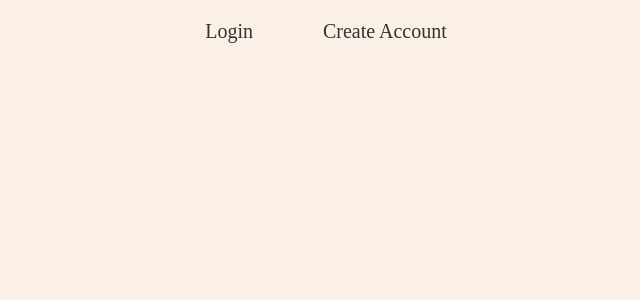
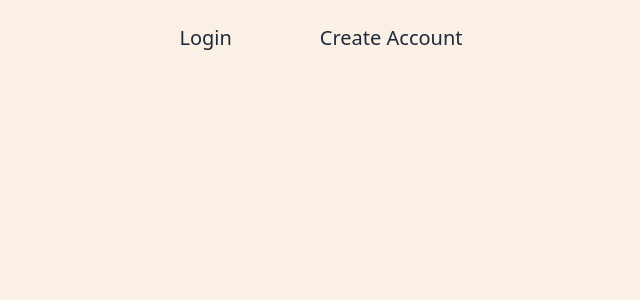
Before and after one commit to SindiGura/CPS406Project, a React (Create React App) app in the folder client/: page / in a window 1280 px wide. Shown: the top 300 px of the page, without its empty margins (319-959 px from the left). Built offline with nearby package versions, Linux system fonts and the light colour scheme.

Commit message:
change to tailwind

```diff
--- a/client/package.json
+++ b/client/package.json
@@ -35,5 +35,8 @@
       "last 1 firefox version",
       "last 1 safari version"
     ]
+  },
+  "devDependencies": {
+    "tailwindcss": "^3.4.1"
   }
 }
--- a/client/src/components/CreateAccountPage.js
+++ b/client/src/components/CreateAccountPage.js
@@ -1,5 +1,3 @@
-
-
 function CreateAccountPage() {
   return (
     <div>
--- a/client/src/components/LoginPage.js
+++ b/client/src/components/LoginPage.js
@@ -1,5 +1,3 @@
-
-
 function LoginPage() {
   return (
     <div>
--- a/client/src/components/Navbar.css
+++ /dev/null
@@ -1,43 +0,0 @@
-.container {
-    margin: 0 auto;
-    width: 1100px;
-}
-
-.nav-container {
-    display: grid;
-    justify-content: center;
-    align-items: center;
-    position: fixed;
-    top: 0;
-    left: 0;
-    width: 100%;
-    z-index: 1;
-}
-
-.nav {
-    padding-left: 10px;
-    margin-top: 20px;
-    margin-bottom: 10px;
-}
-
-.nav-item {
-    display: inline;
-    margin-top: 20px;
-    margin-bottom: 20px;
-    padding: 0 35px;
-}
-
-.nav-link {
-    text-decoration: none;
-    color: #323232;
-    font-size: 20px;
-    font-weight: 500;
-}
-
-.nav-link:hover {
-    color: #666666;
-}
-
-.nav-link:active {
-    color: #919191fe;
-}
--- a/client/src/components/Navbar.js
+++ b/client/src/components/Navbar.js
@@ -1,13 +1,12 @@
-import "./Navbar.css"
 import { Link } from "react-router-dom";
 
 function Navbar() {
   return (
-    <div className="container">
-      <div className="nav-container">
-        <ul className="nav">
-          <li className="nav-item"><Link className="nav-link" to="/login">Login</Link></li>
-          <li className="nav-item"><Link className="nav-link" to="/create-account">Create Account</Link></li>
+    <div className="mx-0 my-auto">
+      <div className="grid justify-center items-center fixed top-0 left-0 w-full z-10">
+        <ul className="mt-6 mb-10">
+          <li className="inline px-11"><Link className="no-underline text-xl font-medium text-slate-800 hover:text-slate-500" to="/login">Login</Link></li>
+          <li className="inline px-11"><Link className="no-underline text-xl font-medium text-slate-800 hover:text-slate-500" to="/create-account">Create Account</Link></li>
         </ul>
       </div>
     </div>
--- /dev/null
+++ b/client/src/index.css
@@ -0,0 +1,3 @@
+@tailwind base;
+@tailwind components;
+@tailwind utilities;
--- a/client/src/index.js
+++ b/client/src/index.js
@@ -1,3 +1,4 @@
+import "./index.css"
 import React from 'react';
 import ReactDOM from 'react-dom/client';
 import App from './App';
--- /dev/null
+++ b/client/tailwind.config.js
@@ -0,0 +1,10 @@
+/** @type {import('tailwindcss').Config} */
+module.exports = {
+  content: [
+    "./src/**/*.{js,jsx,ts,tsx}",
+  ],
+  theme: {
+    extend: {},
+  },
+  plugins: [],
+}
```
Also changed, not shown: 1 other file (tests, documents, lock files or other folders).
